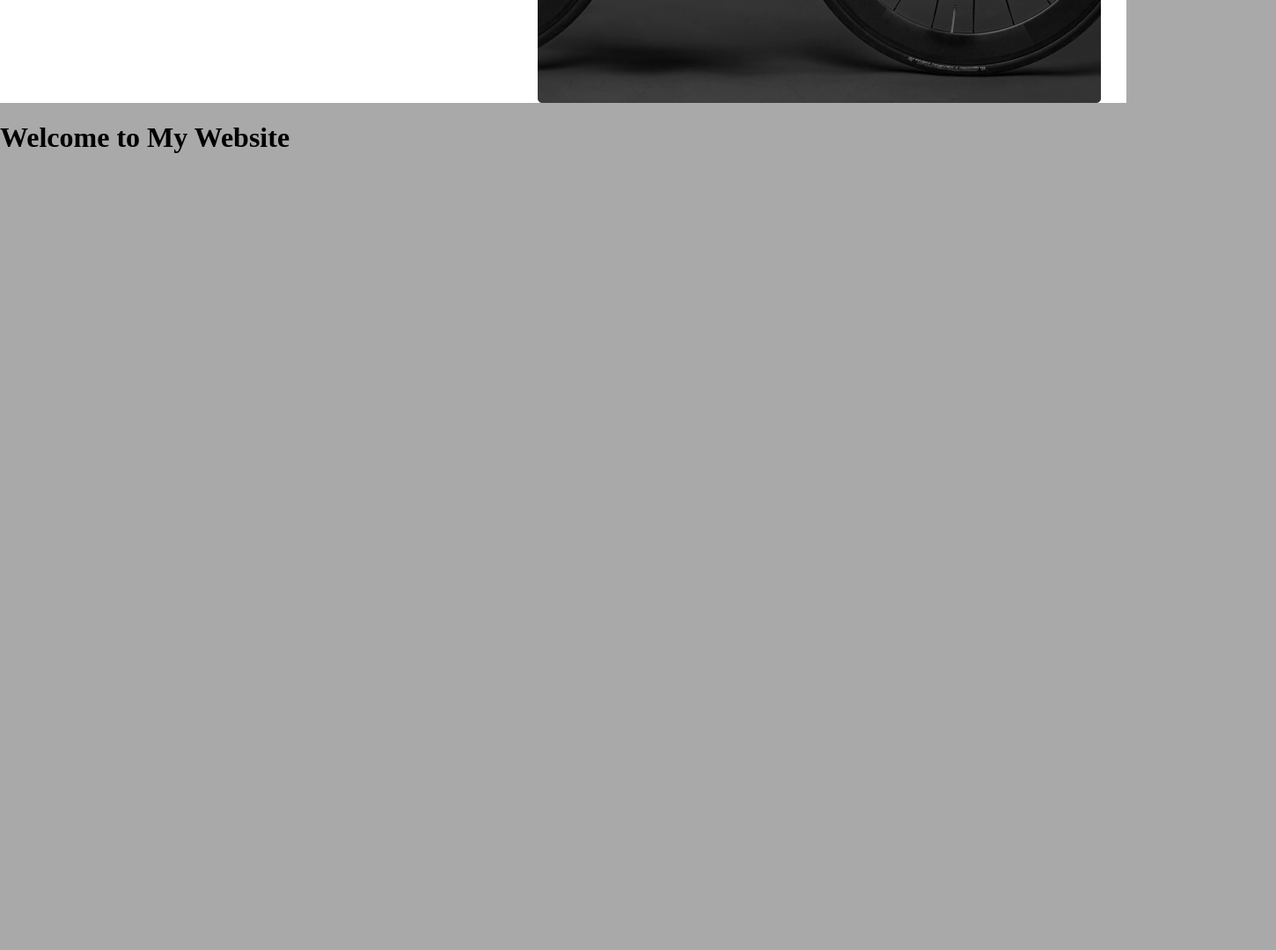
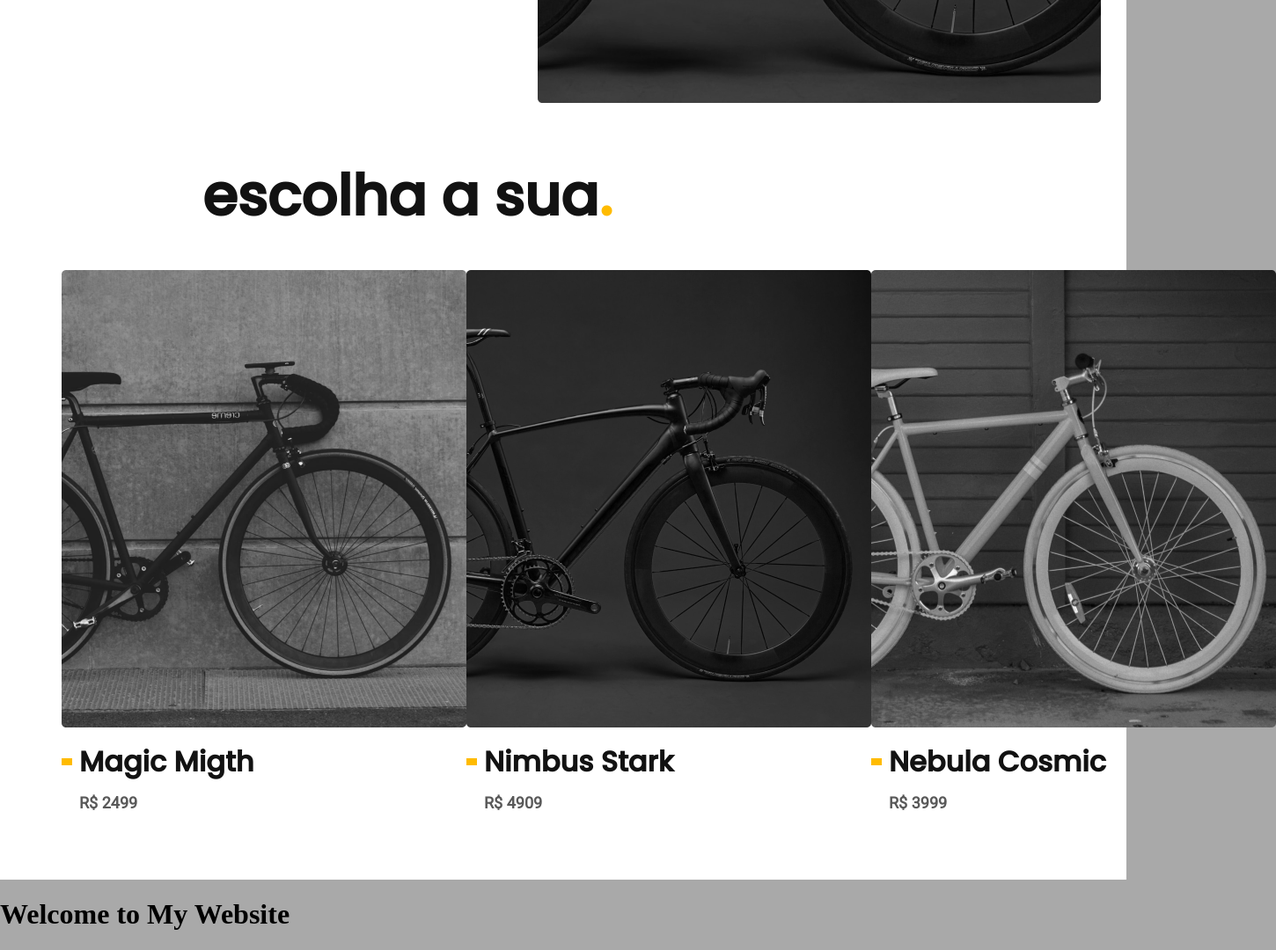
Before and after one commit to sirflyingv/bicicleta-site-layout, a website built with Parcel: page index.html in a window 1280 px wide. Shown: the part 781-1861 px from the top of the page at 88% size, 1450 px wide, since content can reach past the window. Before the commit the page ends 978 px from the top, so only its background shows below. Built offline with nearby package versions, Linux system fonts and the light colour scheme; files whose address does not match are found by name.

Commit message:
bicicletas section

```diff
--- a/css/style.css
+++ b/css/style.css
@@ -124,6 +124,68 @@ body {
   height: 800px;
 }
 
+.bicicletas {
+  height: 743px;
+  padding: 70px;
+  background-color: white;
+}
+
+.bicicletas > h2 {
+  padding-left: 160px;
+  margin: 0;
+  font-family: "Poppins";
+  font-style: normal;
+  font-weight: 600;
+  font-size: 64px;
+  line-height: 72px;
+  /* identical to box height, or 112% */
+  text-transform: lowercase;
+  color: #121212;
+}
+
+.bicicletas > h2 > span {
+  color: #ffbb00;
+}
+
+.bicicletas--showcase {
+  display: flex;
+  justify-content: space-between;
+  padding-top: 48px;
+}
+
+.bicicletas--showcase > .bike {
+  /* border: 1px solid red; */
+  display: block;
+}
+
+.bicicletas--showcase > .bike > .model-name {
+  height: 70px;
+  display: flex;
+  align-items: center;
+  gap: 8px;
+}
+
+.bicicletas--showcase > .bike > .model-name > h3 {
+  font-family: "Poppins";
+  font-style: normal;
+  font-weight: 600;
+  font-size: 32px;
+  line-height: 40px;
+  /* identical to box height, or 125% */
+  /* c11 */
+  color: #121212;
+}
+
+.bicicletas--showcase > .bike > .price {
+  padding-left: 20px;
+  color: #595959;
+  font-family: "Roboto";
+  font-style: normal;
+  font-weight: 600;
+  font-size: 18px;
+  line-height: 24px;
+}
+
 /* * {
   border: 1px solid red;
 } */
--- a/index.html
+++ b/index.html
@@ -38,6 +38,35 @@
         <div class="introduction--image"><img src="./img/img-intro.png" /></div>
       </div>
     </div>
+    <div class="bicicletas">
+      <h2>ESCOLHA A SUA<span>.</span></h2>
+      <div class="bicicletas--showcase">
+        <div class="bike">
+          <img src="./img/bicicleta2.png" />
+          <div class="model-name">
+            <img src="./img/Rectangle 33.svg" />
+            <h3>Magic Migth</h3>
+          </div>
+          <span class="price">R$ 2499</span>
+        </div>
+        <div class="bike">
+          <img src="./img/bicicleta1.png" />
+          <div class="model-name">
+            <img src="./img/Rectangle 33.svg" />
+            <h3>Nimbus Stark</h3>
+          </div>
+          <span class="price">R$ 4909</span>
+        </div>
+        <div class="bike">
+          <img src="./img/bicicleta3.png" />
+          <div class="model-name">
+            <img src="./img/Rectangle 33.svg" />
+            <h3>Nebula Cosmic</h3>
+          </div>
+          <span class="price">R$ 3999</span>
+        </div>
+      </div>
+    </div>
     <main>
       <h1>Welcome to My Website</h1>
     </main>
```
Also changed, not shown: img/Rectangle 33.svg (added), img/bicicleta1.png (added), img/bicicleta2.png (added), img/bicicleta3.png (added).
